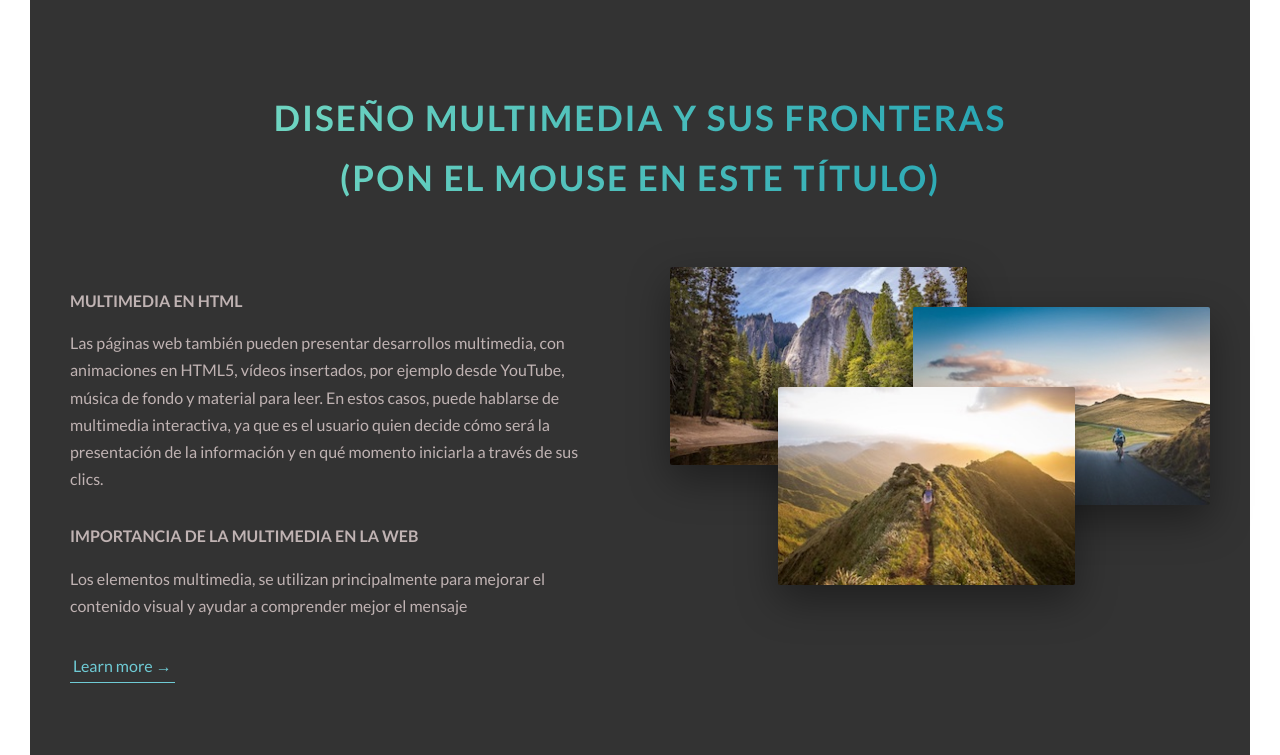
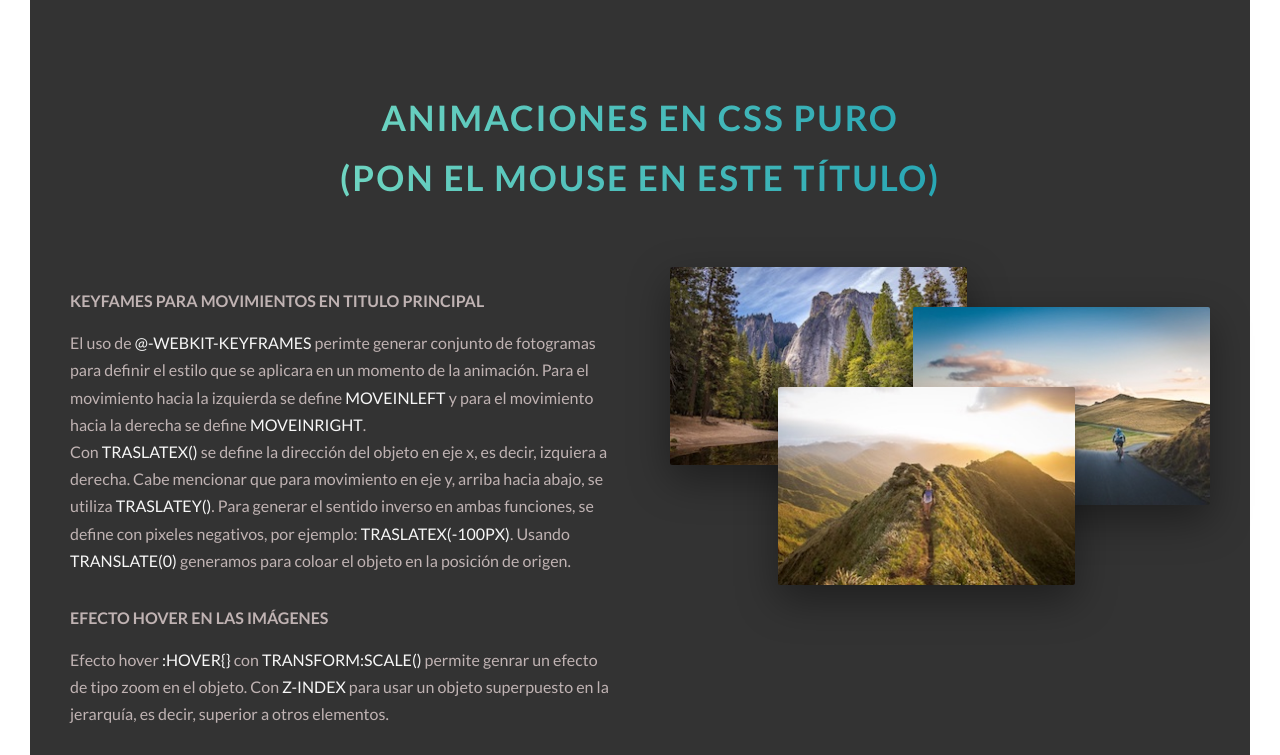
Before and after one commit to arelyslazar/arelyslazar.github.io, a website: page index.html in a window 1280 px wide. Shown: the part 792-1547 px from the top of the page. Drawn offline with Linux system fonts and the light colour scheme.

Commit message:
Funcines
Descripción de funcinoes

```diff
--- a/index.html
+++ b/index.html
@@ -56,7 +56,7 @@
         <section class="section-about">
             <div class="u-center-text u-margin-bottom-big">
                 <h2 class="heading-secondary">
-                    DISEÑO MULTIMEDIA Y SUS FRONTERAS
+                    ANIMACIONES EN CSS PURO
                     <br>
                     (PON EL MOUSE EN ESTE TÍTULO)
                 </h2>
@@ -64,19 +64,28 @@
 
             <div class="row">
                 <div class="col-1-of-2">
-                    <h3 class="heading-tertiary u-margin-bottom-small">Multimedia en HTML</h3>
+
+                    <h3 class="heading-tertiary u-margin-bottom-small">KEYFAMES PARA MOVIMIENTOS EN TITULO PRINCIPAL</h3>
                     <p class="paragraph">
-                        Las páginas web también pueden presentar desarrollos multimedia, con animaciones en HTML5, vídeos insertados,
-                        por ejemplo desde YouTube, música de fondo y material para leer. En estos casos, puede hablarse de multimedia interactiva,
-                        ya que es el usuario quien decide cómo será la presentación de la información y en qué momento iniciarla a través de sus clics.
+                        El uso de <a href="#" class="footer__link"> @-webkit-keyframes </a> perimte generar conjunto de fotogramas para definir el estilo
+                        que se aplicara en un momento de la animación. Para el movimiento hacia la izquierda se define <a href="#" class="footer__link"> moveInLeft </a>
+                        y para el movimiento hacia la derecha se define <a href="#" class="footer__link"> moveInRight </a>.
+                        <br>
+                        Con <a href="#" class="footer__link"> traslateX() </a> se define la dirección del objeto en eje x, es decir, izquiera a derecha. Cabe mencionar
+                        que para movimiento en eje y, arriba hacia abajo, se utiliza <a href="#" class="footer__link"> traslateY() </a>. Para generar el sentido inverso
+                        en ambas funciones, se define con pixeles negativos, por ejemplo:  <a href="#" class="footer__link"> traslateX(-100px) </a>.
+                        Usando  <a href="#" class="footer__link"> translate(0) </a> generamos para coloar el objeto en la posición de origen.
+
                     </p>
 
-                    <h3 class="heading-tertiary u-margin-bottom-small">IMPORTANCIA DE LA MULTIMEDIA EN LA WEB</h3>
+
+                    <h3 class="heading-tertiary u-margin-bottom-small">EFECTO HOVER EN LAS IMÁGENES</h3>
                     <p class="paragraph">
-                        Los elementos multimedia, se utilizan principalmente para mejorar el contenido visual y ayudar a comprender mejor el mensaje
+                        Efecto hover <a href="#" class="footer__link"> :hover{} </a> con <a href="#" class="footer__link"> transform:scale() </a> permite genrar un efecto de tipo zoom en el objeto.
+                        Con <a href="#" class="footer__link"> z-index </a> para usar un objeto superpuesto en la jerarquía, es decir, superior a otros elementos.
                     </p>
 
-                    <a href="#" class="btn-text">Learn more &rarr;</a>
+                    <a href="https://webdesign.tutsplus.com/es/articles/15-inspiring-examples-of-css-animation-on-codepen--cms-23937" class="btn-text">Learn more &rarr;</a>
                 </div>
                 <div class="col-1-of-2">
                     <div class="composition">
@@ -409,8 +418,7 @@
             <div class="popup__right">
                 <a href="#section-tours" class="popup__close">&times;</a>
                 <h2 class="heading-secondary u-margin-bottom-small">ANIMACIÓN DE TIPO MODAL</h2>
-                <h3 class="heading-tertiary u-margin-bottom-small">Important &ndash; Please read these terms before
-                    homework</h3>
+                <h3 class="heading-tertiary u-margin-bottom-small">Important &ndash; FUNCIONAMIENTO DE ANIMACIÓN DE TARJETAS</h3>
                 <p class="popup__text">
                     Lorem ipsum dolor sit amet, consectetur adipiscing elit, sed do eiusmod tempor incididunt ut labore
                     et dolore magna aliqua.
```
